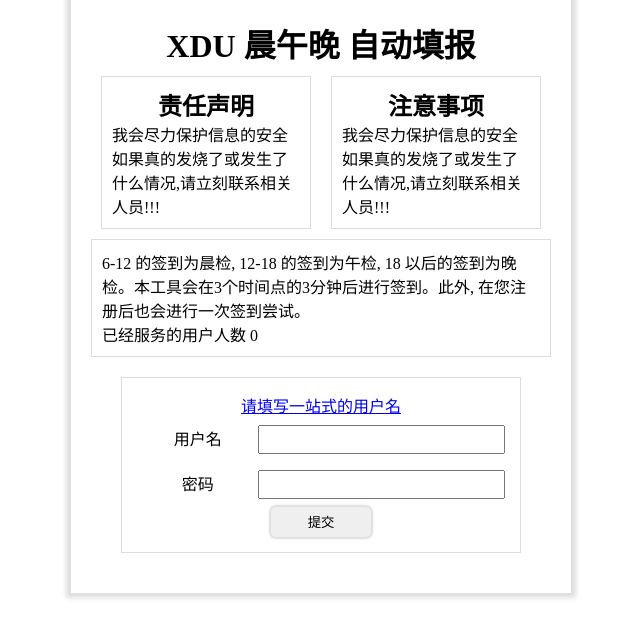
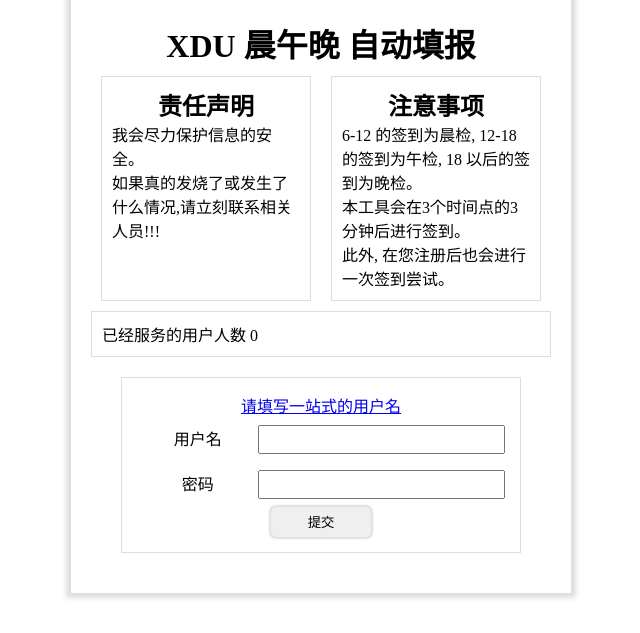
Before and after one commit to CALEB-jiale/XduCheckIn, a Flask app: page / in a window 1280 px wide. Shown: the top 633 px of the page, without its empty margins (319-959 px from the left). Run offline with Flask 2, Linux system fonts and the light colour scheme; some libraries are stand-ins or nearby versions.

Commit message:
修复前端
1.3

```diff
--- a/templates/index.html
+++ b/templates/index.html
@@ -122,22 +122,22 @@
             <div class="info-item info-item1 box">
                 <h2>责任声明</h2>
                 <ul>
-                    <li>我会尽力保护信息的安全</li>
+                    <li>我会尽力保护信息的安全。</li>
                     <li>如果真的发烧了或发生了什么情况,请立刻联系相关人员!!!</li>
                 </ul>
             </div>
             <div class="info-item info-item1 box">
                 <h2>注意事项</h2>
                 <ul>
-                    <li>我会尽力保护信息的安全</li>
-                    <li>如果真的发烧了或发生了什么情况,请立刻联系相关人员!!!</li>
+                    <li>6-12 的签到为晨检, 12-18 的签到为午检, 18 以后的签到为晚检。</li>
+                    <li>本工具会在3个时间点的3分钟后进行签到。</li>
+                    <li>此外, 在您注册后也会进行一次签到尝试。</li>
                 </ul>
             </div>
         </div>
         <div class="box">
-            <p>6-12 的签到为晨检, 12-18 的签到为午检, 18 以后的签到为晚检。本工具会在3个时间点的3分钟后进行签到。此外, 在您注册后也会进行一次签到尝试。</p>
             <div>
-                <span id="p_usernum">已经服务的用户人数 34</span>
+                <span id="p_usernum">已经服务的用户人数</span>
             </div>
         </div>
         <div class="form box">
--- a/version.txt
+++ b/version.txt
@@ -1 +1 @@
-1.2
+1.3
```
